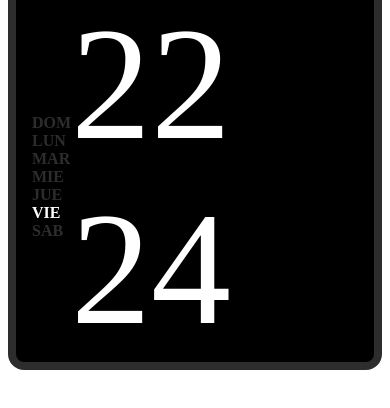
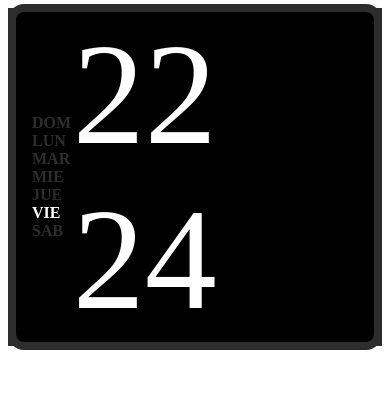
Before and after one commit to cosayco/Portafolio, a plain HTML site: page proyects/relojdigital/index.html in a window 390 px wide. Drawn offline with Linux system fonts and the light colour scheme; files whose address does not match are found by name.

Commit message:
tamaño de letra

```diff
--- a/proyects/relojdigital/assets/css/style.css
+++ b/proyects/relojdigital/assets/css/style.css
@@ -55,7 +55,7 @@
 .puntos {
     display: inline-block;
     @media (max-width: 600px) {
-        font-size: 10rem;
+        font-size: 9rem;
     }
 
     @media (min-width: 601px) and (max-width: 1200px) {
```
